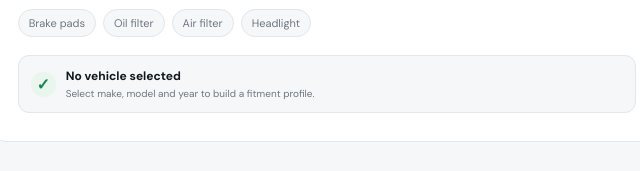
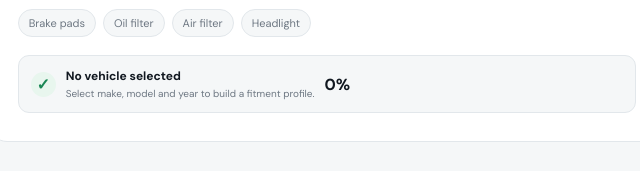
Before and after one commit to zzfizez-ux/CarParts, a plain HTML site: page index.html in a window 1280 px wide. Shown: the part 1349-1520 px from the top of the page, 525-1165 px from the left. Drawn offline with Linux system fonts and the light colour scheme; a script that the page names is missing.

Commit message:
Add fitment readiness indicator to vehicle profile

```diff
--- a/index.html
+++ b/index.html
@@ -32,7 +32,7 @@
 <div class="form-row"><label><span data-i18n="body">Body / variant</span><input id="variant" placeholder="e.g. Sedan, Touring, 4x4"></label><label>VIN / OEM<input id="vin" maxlength="17" placeholder="Optional 17-character VIN"></label></div>
 <label class="full"><span data-i18n="need">What do you need?</span><div class="search-input"><span>⌕</span><input id="partSearch" data-i18n-placeholder="partPlaceholder" placeholder="e.g. front brake pads, oil filter…"><button id="searchBtn" data-i18n="search">Search</button></div></label>
 <div class="quick-tags"><button data-part="Brake pads">Brake pads</button><button data-part="Oil filter">Oil filter</button><button data-part="Air filter">Air filter</button><button data-part="Headlight">Headlight</button></div>
-<div class="vehicle-confirm" id="vehicleConfirm"><span>✓</span><div><strong id="confirmTitle">No vehicle selected</strong><small id="confirmText">Select make, model and year to build a fitment profile.</small></div></div>
+<div class="vehicle-confirm" id="vehicleConfirm"><span>✓</span><div><strong id="confirmTitle">No vehicle selected</strong><small id="confirmText">Select make, model and year to build a fitment profile.</small></div><b id="fitmentScore" class="fitment-score">0%</b></div>
 </div></div></section>
 
 <section class="results-section" id="parts"><div class="results-head"><div><span class="eyebrow" data-i18n="matched">MATCHED FOR YOUR VEHICLE</span><h2 id="resultsTitle">Select a vehicle to search parts</h2></div><div class="quality-toggle"><button class="active" data-mode="value" data-i18n="best">Best value</button><button data-mode="premium" data-i18n="premium">Premium</button><button data-mode="oem" data-i18n="oem">OEM</button></div></div><div class="results-grid" id="resultsGrid"></div></section>
```
